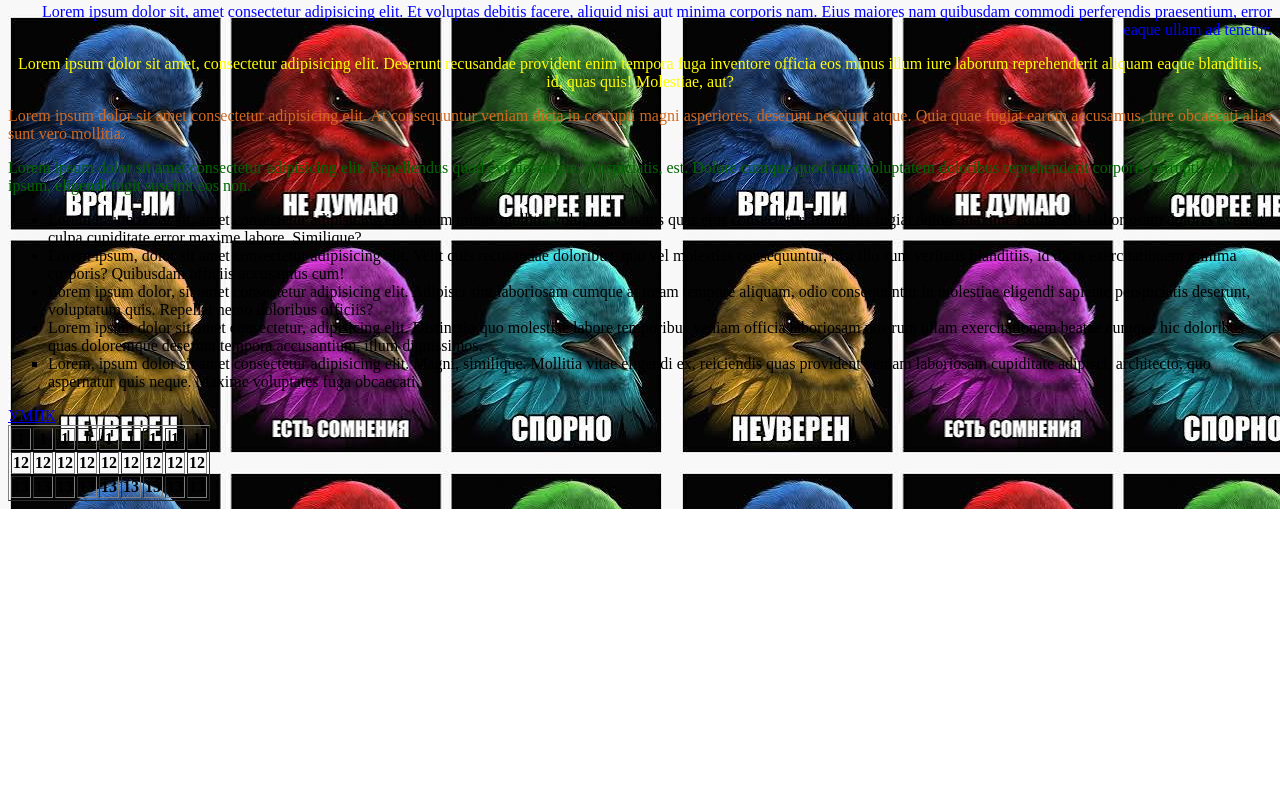
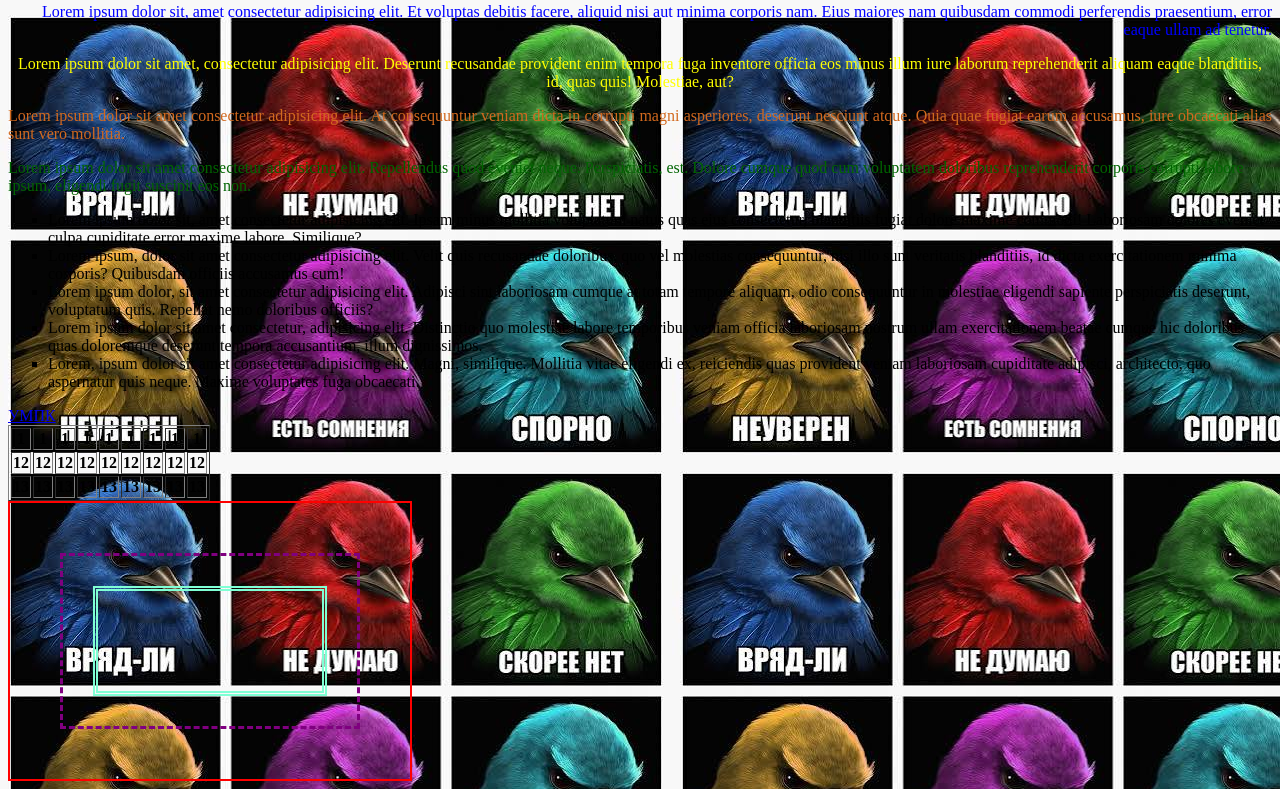
Before and after one commit to ntw4/repositori, a plain HTML site: page index.html in a window 1280 px wide. Shown: the part 449-1238 px from the top of the page. Before the commit the page ends 958 px from the top, so only its background shows below. Drawn offline with Linux system fonts and the light colour scheme.

Commit message:
version_5_margin

```diff
--- a/index.html
+++ b/index.html
@@ -62,5 +62,13 @@
             <th>13</th>
         </tr>
     </table>
+
+    <div id="parent">
+        <div id="child">
+            <div id="grandson">
+
+            </div>
+        </div>
+    </div>
 </body>
 </html>
--- a/style.css
+++ b/style.css
@@ -31,3 +31,16 @@ body{
 ul{
     list-style-type: square;
 }
+#parent{
+    width: 400px;
+    border: 2px solid red;
+}
+#child{
+    border: 3px dashed purple;
+    margin: 50px;
+}
+#grandson{
+    margin: 30px;
+    border: 5px double aquamarine;
+    height: 100px;
+}
```
